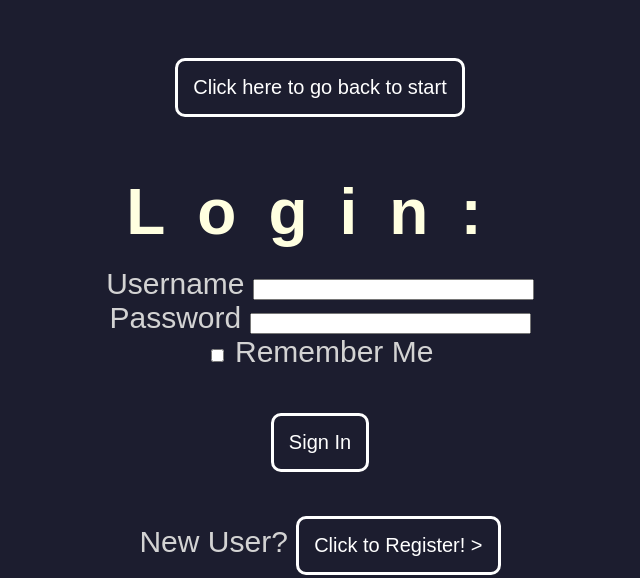
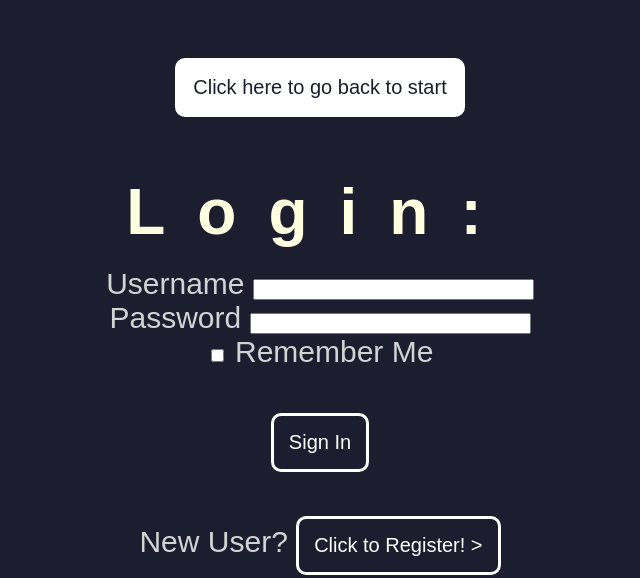
Before and after one commit to 22716248/Agile-Web-Dev-Proj-1, a Flask app: page /login in a window 1280 px wide, with the pointer over the restyled element. Shown: the top 578 px of the page, without its empty margins (320-960 px from the left). Run offline with Flask 2, Linux system fonts and the light colour scheme; some libraries are stand-ins or nearby versions.

Commit message:
Add hover effects to buttons
updated css styles

```diff
--- a/app/static/style.css
+++ b/app/static/style.css
@@ -88,6 +88,11 @@ p {
 
 }
 
+.buttons:hover {
+  color: rgb(28,29,47);
+  background-color: white;
+}
+
 #submit {
   background-color: transparent;
   border: solid;
@@ -101,6 +106,12 @@ p {
   font-size: 20px;
   margin: 4px 0px;
   cursor: pointer;
+}
+
+#submit:hover {
+  color: rgb(28,29,47);
+  background-color: white;
+
 }
 
 .mini-profile {
```
